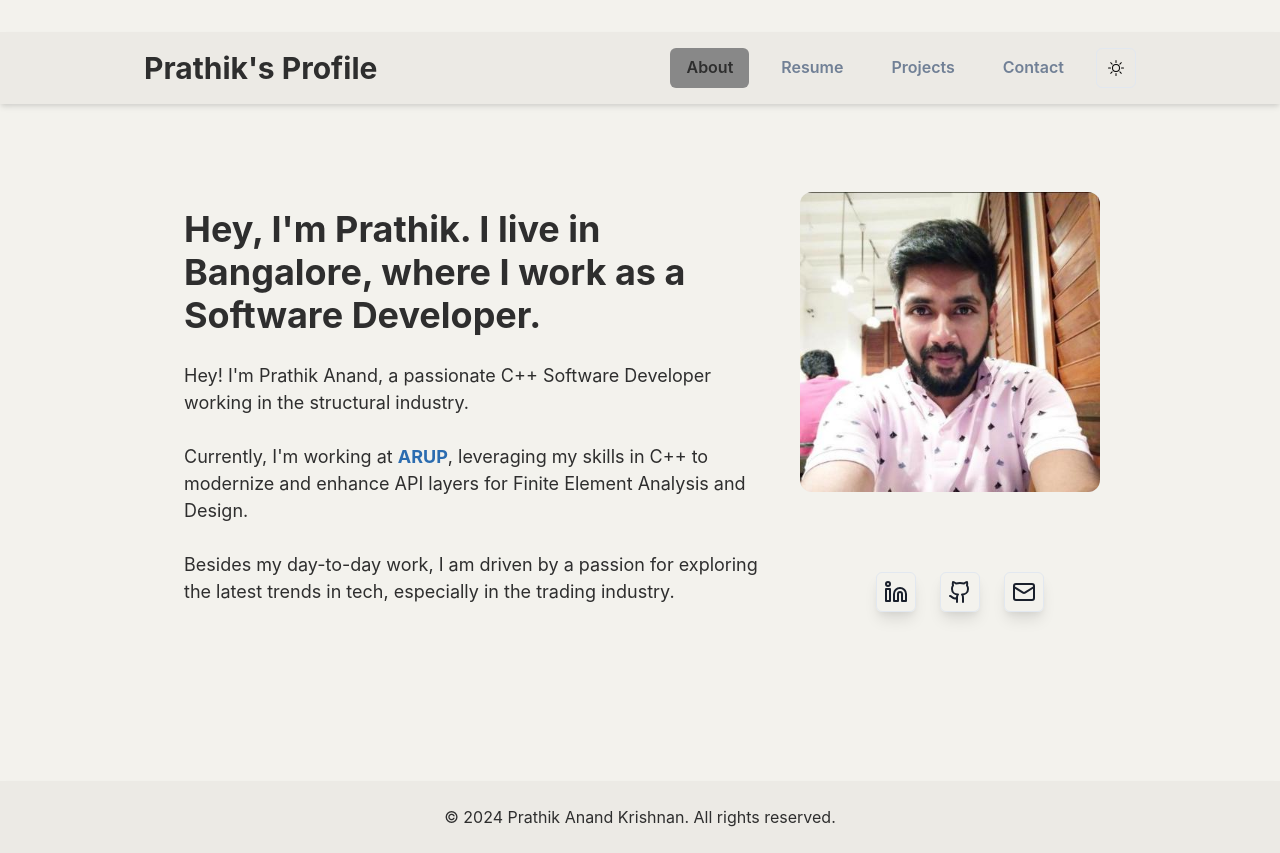
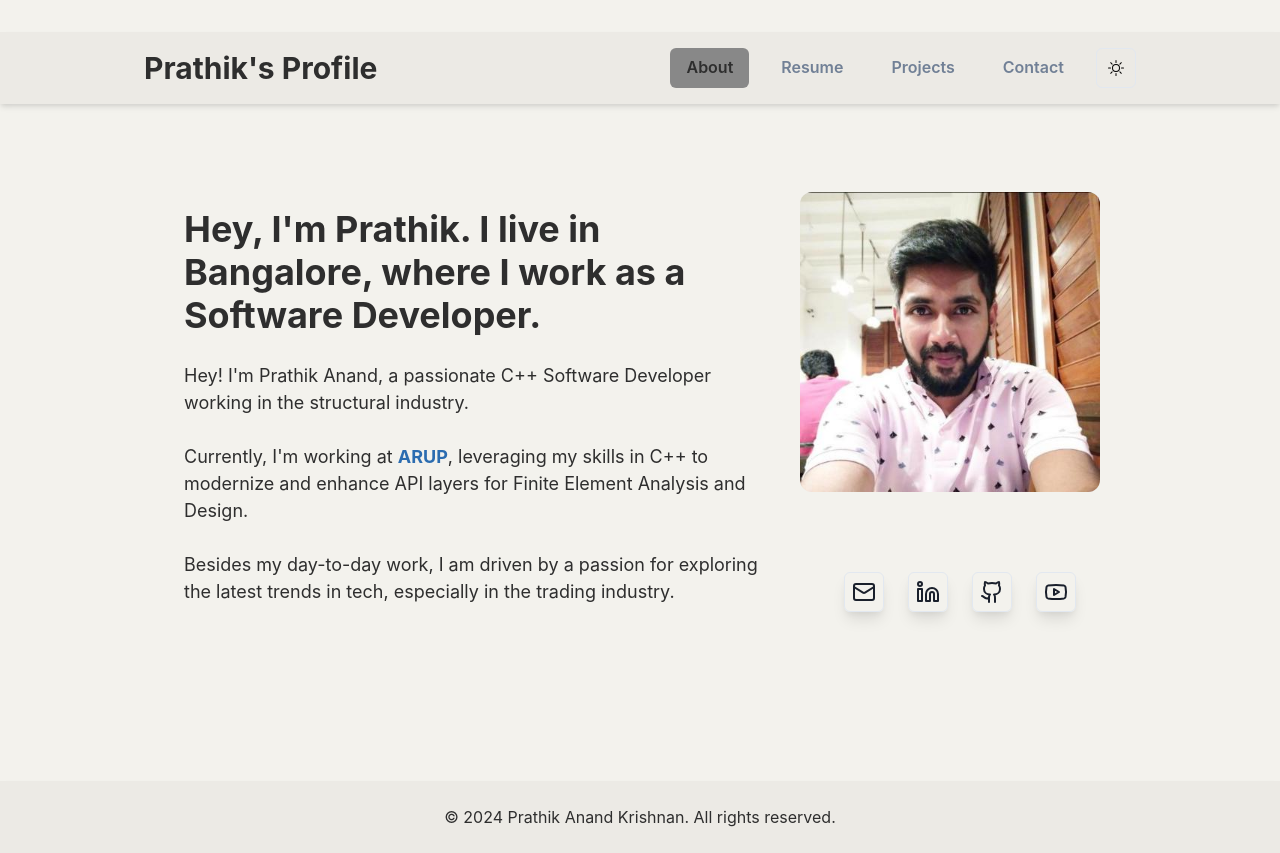
Before and after one commit to prathikanand7/prathikanand7.github.io, a React (Create React App) app in the folder portfolio/: page / in a window 1280 px wide. Built offline with nearby package versions, Linux system fonts and the light colour scheme.

Commit message:
add youtube channel link

```diff
--- a/portfolio/src/App.js
+++ b/portfolio/src/App.js
@@ -19,7 +19,7 @@ import {
   useToast,
 } from '@chakra-ui/react';
 import { BsSun as SunIcon, BsMoon as MoonIcon, BsChevronRight as ChevronRightIcon, BsSquareFill, BsSquareHalf, BsSquare, BsChevronDown, BsChevronUp } from 'react-icons/bs';
-import { Phone, Github, Linkedin, Mail, Twitter, Download } from 'lucide-react';
+import { Phone, Github, Linkedin, Mail, Twitter, Download, Youtube } from 'lucide-react';
 import WorkExperience from './components/WorkExperience';
 import ProjectDetails from './components/ProjectDetails';
 import AboutSection from './components/AboutSection';
@@ -184,7 +184,6 @@ const Portfolio = () => {
                   </Heading>
 
                   <Flex justify={{ base: "center", md: "flex-start" }} mb={6} wrap="wrap" >
-                    <CopyPhoneButton />
                     <IconButton
                       as="a"
                       href="mailto:prathikanand7@gmail.com"
@@ -197,11 +196,12 @@ const Portfolio = () => {
                       _hover={{ bg: buttonHoverBg }}
                       shadow={shadowColor}
                     />
+                    <CopyPhoneButton />
                     <IconButton
                       as="a"
-                      href="https://github.com/prathikanand7"
-                      icon={<Github />}
-                      aria-label="Github"
+                      href="https://www.linkedin.com/in/prathik-anand"
+                      icon={<Linkedin />}
+                      aria-label="Linkedin"
                       variant="outline"
                       target="_blank"
                       rel="noopener noreferrer"
@@ -211,9 +211,9 @@ const Portfolio = () => {
                     />
                     <IconButton
                       as="a"
-                      href="https://www.linkedin.com/in/prathik-anand"
-                      icon={<Linkedin />}
-                      aria-label="Linkedin"
+                      href="https://github.com/prathikanand7"
+                      icon={<Github />}
+                      aria-label="Github"
                       variant="outline"
                       target="_blank"
                       rel="noopener noreferrer"
@@ -437,14 +437,17 @@ const Portfolio = () => {
             <Flex justify="center" spacing={8}>
               <IconButton
                 as="a"
-                href="https://github.com/prathikanand7"
-                icon={<Github />}
-                aria-label="Github"
-                variant="outline" mr={4}
-                target="_blank"
-                rel="noopener noreferrer"
+                href="mailto:prathikanand7@gmail.com"
+                icon={<Mail />}
+                aria-label="Mail"
+                variant="outline"
+                target="_blank" // Opens in a new tab
+                rel="noopener noreferrer" // Security measure when using target="_blank"
+                mr={4}
                 shadow={shadowColor}
-                _hover={{ bg: buttonHoverBg }} />
+                _hover={{ bg: buttonHoverBg }}
+              />
+              <CopyPhoneButton />
               <IconButton
                 as="a"
                 href="https://www.linkedin.com/in/prathik-anand"
@@ -455,19 +458,31 @@ const Portfolio = () => {
                 rel="noopener noreferrer"
                 mr={4}
                 shadow={shadowColor}
-                _hover={{ bg: buttonHoverBg }} />
+                _hover={{ bg: buttonHoverBg }}
+              />
               <IconButton
                 as="a"
-                href="mailto:prathikanand7@gmail.com"
-                icon={<Mail />}
-                aria-label="Mail"
+                href="https://github.com/prathikanand7"
+                icon={<Github />}
+                aria-label="Github"
+                variant="outline" mr={4}
+                target="_blank"
+                rel="noopener noreferrer"
+                shadow={shadowColor}
+                _hover={{ bg: buttonHoverBg }}
+              />
+              <IconButton
+                as="a"
+                href="https://www.youtube.com/@CodersGang"
+                icon={<Youtube />}
+                aria-label="Youtube"
                 variant="outline"
-                target="_blank" // Opens in a new tab
-                rel="noopener noreferrer" // Security measure when using target="_blank"
                 mr={4}
+                target="_blank"
+                rel="noopener noreferrer"
+                _hover={{ bg: buttonHoverBg }}
                 shadow={shadowColor}
-                _hover={{ bg: buttonHoverBg }} />
-              <CopyPhoneButton />
+              />
               <IconButton
                 as="a"
                 href="https://x.com/prathikanand7"
@@ -478,7 +493,8 @@ const Portfolio = () => {
                 rel="noopener noreferrer"
                 mr={4}
                 shadow={shadowColor}
-                _hover={{ bg: buttonHoverBg }} />
+                _hover={{ bg: buttonHoverBg }}
+              />
             </Flex>
           </Box>
         )}
--- a/portfolio/src/components/AboutSection.js
+++ b/portfolio/src/components/AboutSection.js
@@ -11,12 +11,12 @@ import {
   IconButton,
   useColorModeValue,
 } from '@chakra-ui/react';
-import { Github, Linkedin, Mail } from 'lucide-react';
+import { Github, Linkedin, Mail, Youtube } from 'lucide-react';
 
 const AboutSection = () => {
   // Define your colors based on the colorMode (if needed)
-  const cardTextColor = useColorModeValue( '#2e2e2e', 'whiteAlpha.900');
-  const buttonHoverBg = useColorModeValue( '#cbd5e0', 'whiteAlpha.200');
+  const cardTextColor = useColorModeValue('#2e2e2e', 'whiteAlpha.900');
+  const buttonHoverBg = useColorModeValue('#cbd5e0', 'whiteAlpha.200');
   const shadowColor = useColorModeValue('lg', 'dark-lg');
 
   return (
@@ -48,7 +48,7 @@ const AboutSection = () => {
           </Box>
 
           {/* Right: Profile picture and contact */}
-          <Box flex="1" textAlign="center"  mt={{ base: 6, md: 0 }} maxW={{ base: '100%', md: '320px' }}> {/* Add margin on top for mobile */}
+          <Box flex="1" textAlign="center" mt={{ base: 6, md: 0 }} maxW={{ base: '100%', md: '320px' }}> {/* Add margin on top for mobile */}
             <Image
               src="/my_pic.jpg"
               alt="Prathik Anand Krishnan"
@@ -66,6 +66,17 @@ const AboutSection = () => {
               mb={8}
               mt={{ base: 4, md: 20 }} // Adjust top margin for mobile
             >
+              <IconButton
+                as="a"
+                href="mailto:prathikanand7@gmail.com"
+                icon={<Mail />}
+                aria-label="Mail"
+                variant="outline"
+                _hover={{ bg: buttonHoverBg }}
+                shadow={shadowColor}
+                target="_blank"
+                rel="noopener noreferrer"
+              />
               <IconButton
                 as="a"
                 href="https://www.linkedin.com/in/prathik-anand"
@@ -90,9 +101,9 @@ const AboutSection = () => {
               />
               <IconButton
                 as="a"
-                href="mailto:prathikanand7@gmail.com"
-                icon={<Mail />}
-                aria-label="Mail"
+                href="https://www.youtube.com/@CodersGang"
+                icon={<Youtube />}
+                aria-label="Youtube"
                 variant="outline"
                 _hover={{ bg: buttonHoverBg }}
                 shadow={shadowColor}
--- a/portfolio/src/components/WorkExperience.js
+++ b/portfolio/src/components/WorkExperience.js
@@ -43,12 +43,15 @@ const WorkExperience = () => {
           </Flex>
           <Collapse in={isOpenArup} animateOpacity>
             <Box mt={4} pl={6}>
-              <Text>• Worked on two C++ feature development for {' '} <Link href="https://www.oasys-software.com/products/gsa/suite/"  isExternal color="blue.600" fontWeight="bold" >Oasys - GSA</Link> - Finite Element Analysis and Design Software</Text>
-              <Text>• Worked on Backend C++ development for a high performance MFC application, implementing Custom UI features and successfully delivered 60+ JIRA tickets, enhancing overall application functionality and user experience. </Text>
-              <Text>• Utilized Test-Driven Development (TDD) with Catch2 and Google Test frameworks to design robust, reusable, and reliable code</Text>
+              <Text>• Worked on two C++ feature development for {' '} <Link href="https://www.oasys-software.com/products/gsa/suite/" isExternal color="blue.600" fontWeight="bold" >Oasys - GSA</Link> - Finite Element Analysis and Design Software</Text>
+              <Text>• Developed backend features for an MFC application in C++, implementing custom UI enhancements and resolving 60+ JIRA tickets. </Text>
+              <Text>• Implemented parallelization in the application to leverage maximum CPU cores in computing results using OpenMP’s API. </Text>
+              <Text>• Improved UI responsiveness by offloading resource-heavy operations to a separate std::thread, while using mutexes to preserve data integrity and thread safety.</Text>
+              <Text>• Applied Test-Driven Development (TDD) with Catch2 and Google Test frameworks, achieving 96% code coverage.</Text>
               <Text>• Developed the front-end for sidebars and dialog boxes using Vue, HTML/CSS, and JavaScript</Text>
               <Text>• Currently developing a C++ static library SDK to facilitate seamless integration and enhance interoperability between two proprietary applications.</Text>
-              <Text>• Leveraging the Abstract Factory Design Pattern to develop the SDK and streamlined its deployment as a NuGet package. Implemented the Steel Thread concept to ensure robust end-to-end system visualization and functionality</Text>
+              <Text>• Leveraging the Abstract Factory Design Pattern to develop the SDK and streamlined its deployment as a NuGet package.</Text>
+              <Text>• Implemented the Steel Thread concept to ensure robust end-to-end system visualization and functionality</Text>
             </Box>
           </Collapse>
         </Box>
```
Lines whose indentation alone changed are shown as unchanged.
